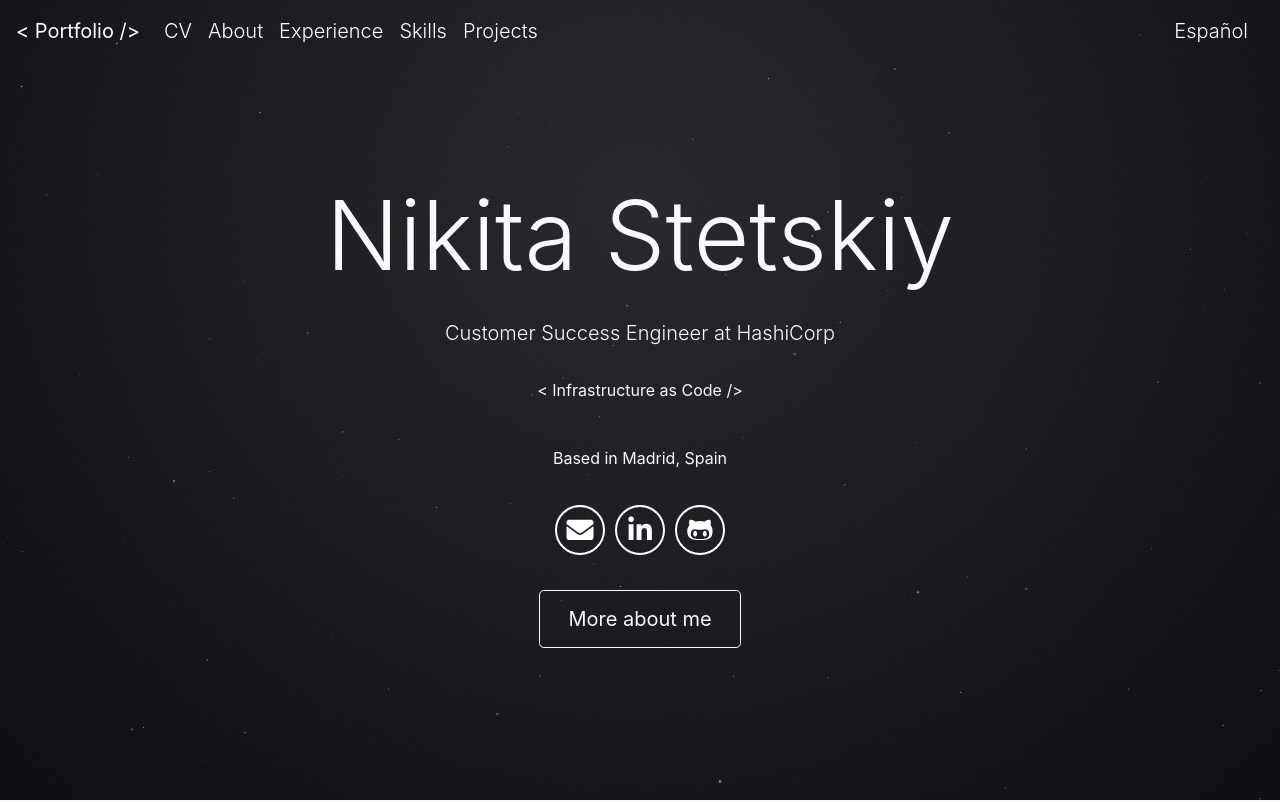
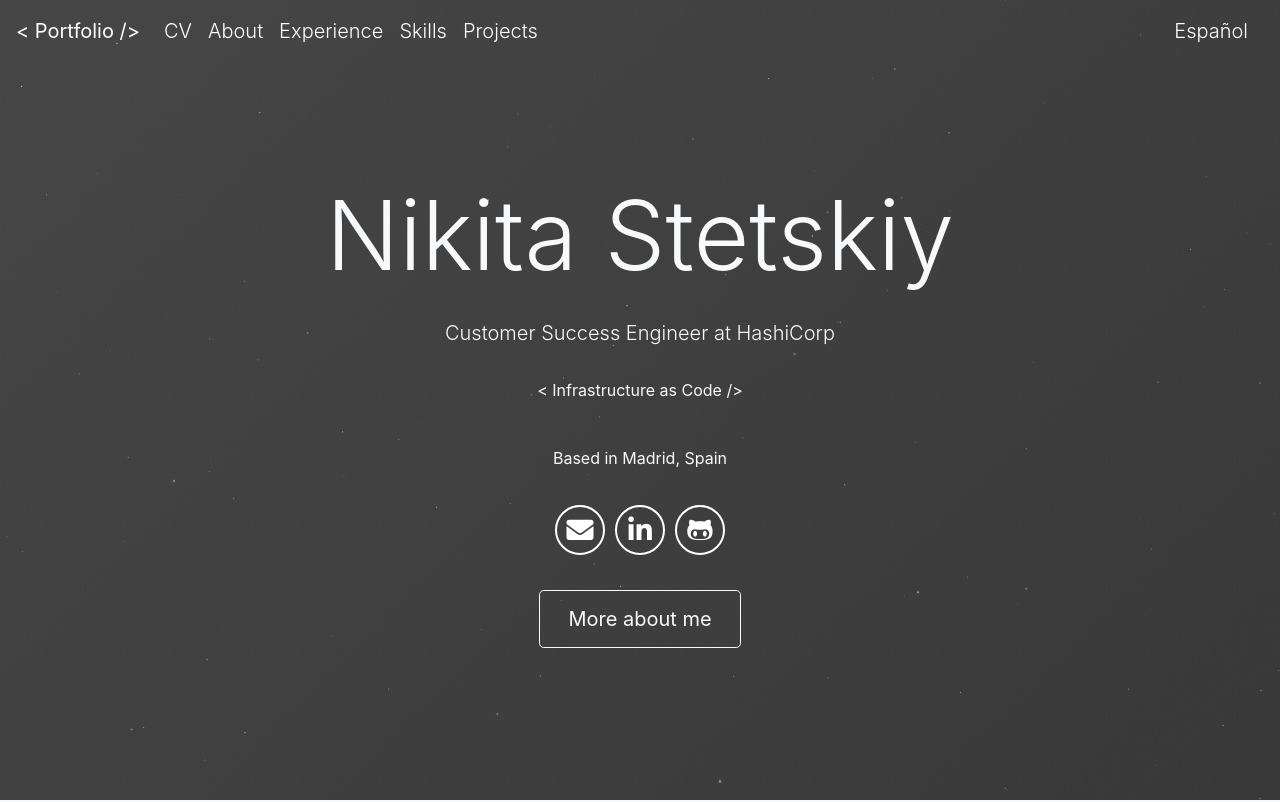
Before and after one commit to nikitastetskiy/portfolio, a React (Vite) app in the folder app/: page / in a window 1280 px wide. Shown: the top 802 px of the page. Built offline with nearby package versions, Linux system fonts and the light colour scheme.

Commit message:
Restore animated hero background with subtle dithering

```diff
--- a/app/src/App.jsx
+++ b/app/src/App.jsx
@@ -189,7 +189,7 @@ function Hero({ lang }) {
     <section
       id="home"
       aria-labelledby="hero-name"
-      className="jumbotron jumbotron-fluid title text-light min-vh-100 d-flex align-content-center align-items-center flex-wrap m-0"
+      className="jumbotron jumbotron-fluid title bgstyle text-light min-vh-100 d-flex align-content-center align-items-center flex-wrap m-0"
     >
       <Starfield />
       <div className="container text-center text-mix">
--- a/app/src/enhancements.css
+++ b/app/src/enhancements.css
@@ -8,6 +8,8 @@ html {
   overflow: hidden;
   padding-top: 90px;
   background-color: #0b0c0f;
+  background-image: linear-gradient(136deg, #fff, #3d3d3d, #000);
+  background-size: 1200% 1200%;
 }
 .starfield {
   position: absolute;
@@ -478,17 +480,16 @@ button:focus-visible {
   }
 }
 
-/* A narrow tonal range and fine static grain soften gradient banding. */
+/* Keep the original changing background; static grain softens visible color bands. */
 #home:before {
   content: '';
   position: absolute;
   z-index: 0;
   inset: 0;
   pointer-events: none;
-  background-image:
-    url('./images/sky-grain.svg'),
-    radial-gradient(ellipse at 50% 25%, #24262b 0%, #141519 60%, #090a0d 100%);
-  background-size: 128px 128px, 100% 100%;
+  background-color: rgba(0, 0, 0, 0.55);
+  background-image: url('./images/sky-grain.svg');
+  background-size: 128px 128px;
 }
 #home .text-mix {
   mix-blend-mode: normal;
```
